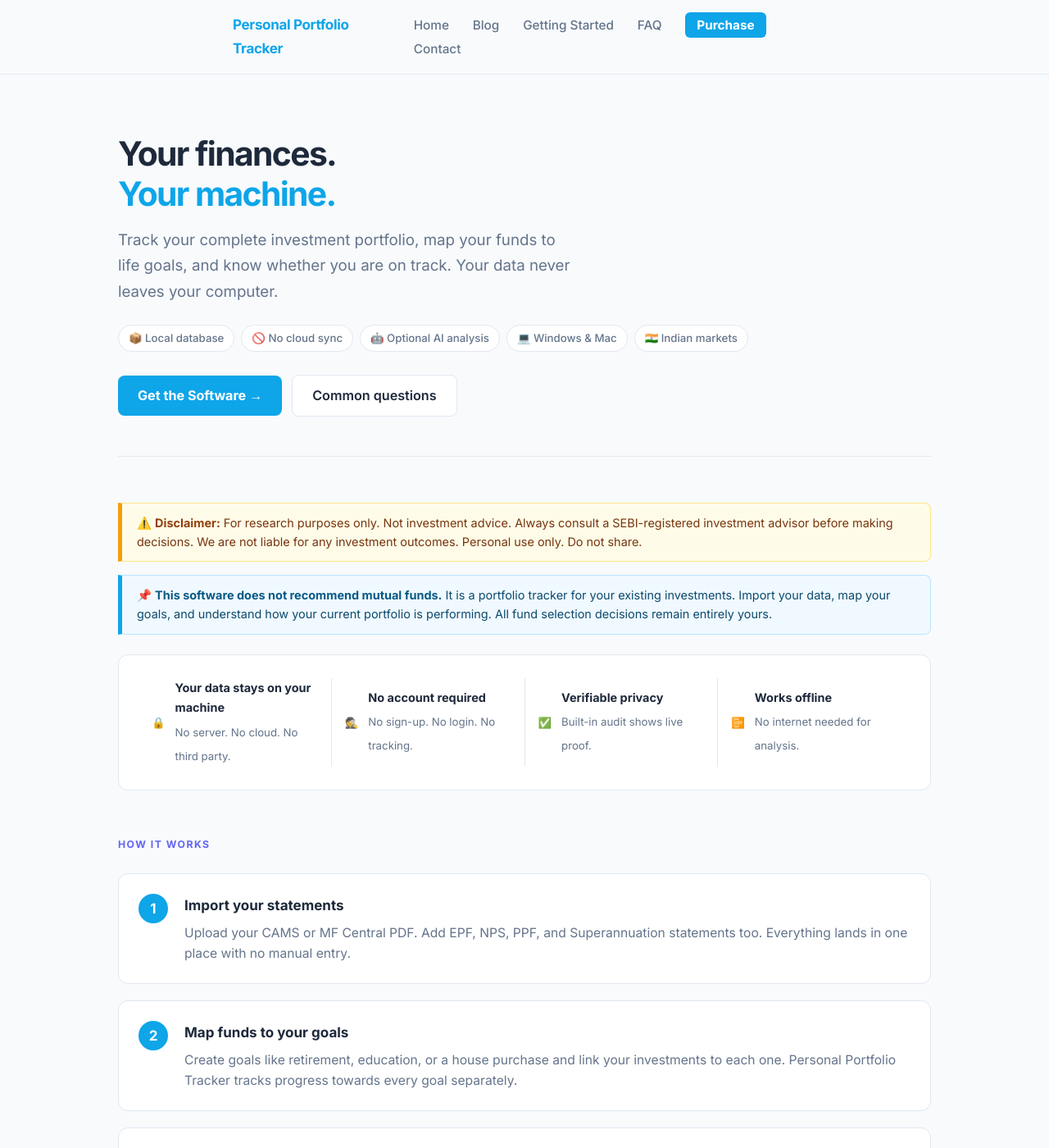
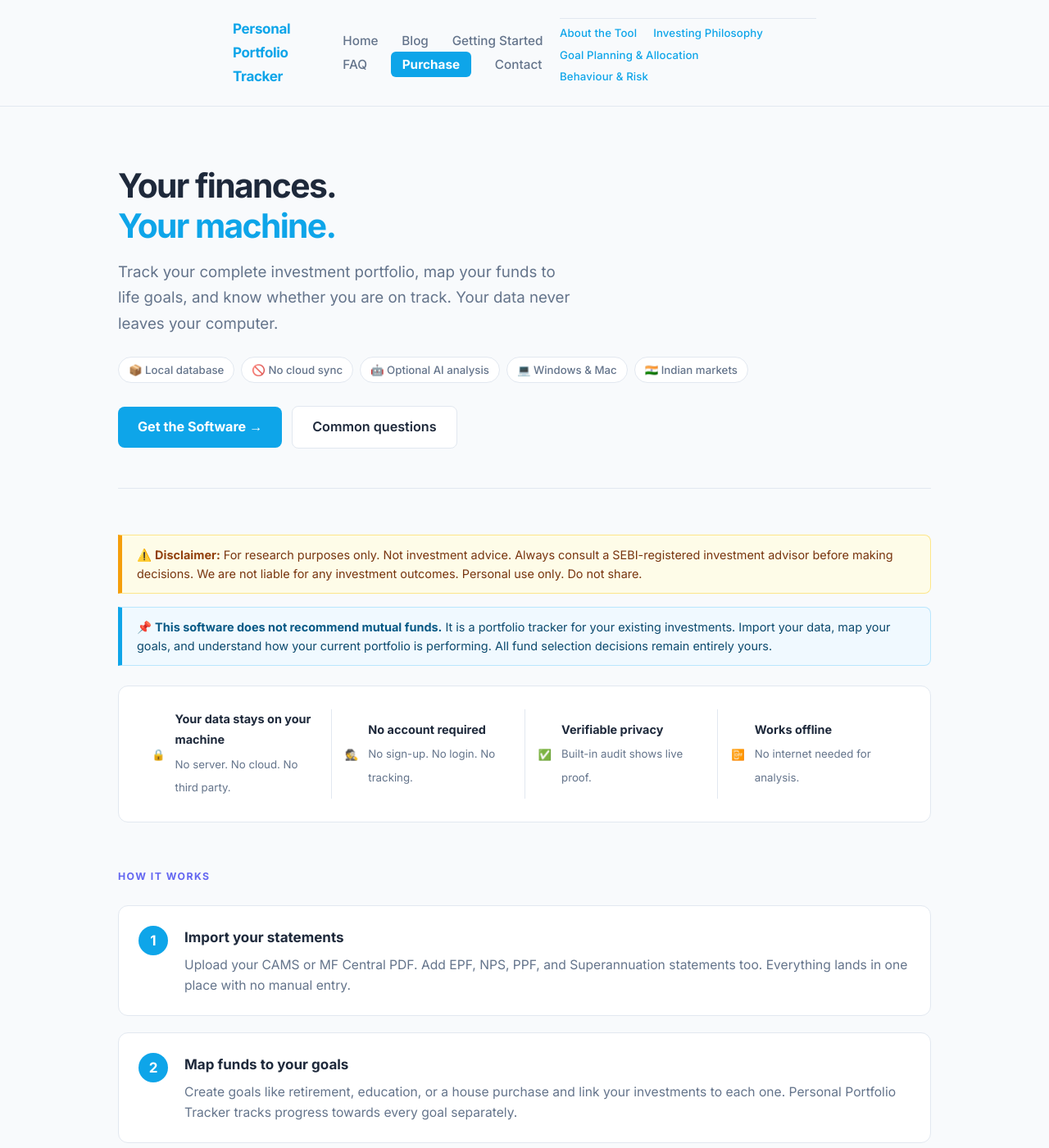
Before and after one commit to srikrishna2024/portfolio-tracker-blog, a Jekyll site: the page built from index.html, in a window 1280 px wide and 1400 px high. Shown: the whole window at 82% size. Built offline with Jekyll 4.4.1, drawn with Linux system fonts in a browser that asks for light colours.

Commit message:
blog: add category nav row below main header, keep original nav intact

```diff
--- a/_layouts/default.html
+++ b/_layouts/default.html
@@ -21,6 +21,12 @@
         <a href="{{ '/faq/' | relative_url }}">FAQ</a>
         <a href="{{ '/get-the-app/' | relative_url }}" class="nav-cta">Purchase</a>
         <a href="{{ '/contact/' | relative_url }}">Contact</a>
+      </nav>
+      <nav class="nav-categories">
+        <a href="{{ '/why-this-tool/' | relative_url }}">About the Tool</a>
+        <a href="{{ '/goal-based-investing/' | relative_url }}">Investing Philosophy</a>
+        <a href="{{ '/blog/2026/06/fund-category-timeline-matching/' | relative_url }}">Goal Planning &amp; Allocation</a>
+        <a href="{{ '/cost-of-churn/' | relative_url }}">Behaviour &amp; Risk</a>
       </nav>
     </div>
   </header>
--- a/_layouts/home.html
+++ b/_layouts/home.html
@@ -21,6 +21,12 @@
         <a href="{{ '/faq/' | relative_url }}">FAQ</a>
         <a href="{{ '/get-the-app/' | relative_url }}" class="nav-cta">Purchase</a>
         <a href="{{ '/contact/' | relative_url }}">Contact</a>
+      </nav>
+      <nav class="nav-categories">
+        <a href="{{ '/why-this-tool/' | relative_url }}">About the Tool</a>
+        <a href="{{ '/goal-based-investing/' | relative_url }}">Investing Philosophy</a>
+        <a href="{{ '/blog/2026/06/fund-category-timeline-matching/' | relative_url }}">Goal Planning &amp; Allocation</a>
+        <a href="{{ '/cost-of-churn/' | relative_url }}">Behaviour &amp; Risk</a>
       </nav>
     </div>
   </header>
--- a/_layouts/wide.html
+++ b/_layouts/wide.html
@@ -21,6 +21,12 @@
         <a href="{{ '/faq/' | relative_url }}">FAQ</a>
         <a href="{{ '/get-the-app/' | relative_url }}" class="nav-cta">Purchase</a>
         <a href="{{ '/contact/' | relative_url }}">Contact</a>
+      </nav>
+      <nav class="nav-categories">
+        <a href="{{ '/why-this-tool/' | relative_url }}">About the Tool</a>
+        <a href="{{ '/goal-based-investing/' | relative_url }}">Investing Philosophy</a>
+        <a href="{{ '/blog/2026/06/fund-category-timeline-matching/' | relative_url }}">Goal Planning &amp; Allocation</a>
+        <a href="{{ '/cost-of-churn/' | relative_url }}">Behaviour &amp; Risk</a>
       </nav>
     </div>
   </header>
--- a/assets/css/style.css
+++ b/assets/css/style.css
@@ -53,6 +53,21 @@
   transition: color 0.15s;
 }
 nav a:hover { color: var(--text); }
+
+/* ── Category nav row (below main nav) ───────────────────────── */
+.nav-categories {
+  display: flex; flex-wrap: wrap; gap: 4px 0;
+  padding: 6px 0 8px 0;
+  border-top: 1px solid var(--border, #e5e7eb);
+  margin-top: 6px;
+}
+.nav-categories a {
+  color: var(--accent); text-decoration: none;
+  font-size: 0.78rem; margin-left: 0; margin-right: 20px;
+  font-weight: 500; letter-spacing: 0.01em;
+  transition: color 0.15s;
+}
+.nav-categories a:hover { color: var(--text); }
 
 /* ── Footer ──────────────────────────────────────────────────── */
 .site-footer {
```
